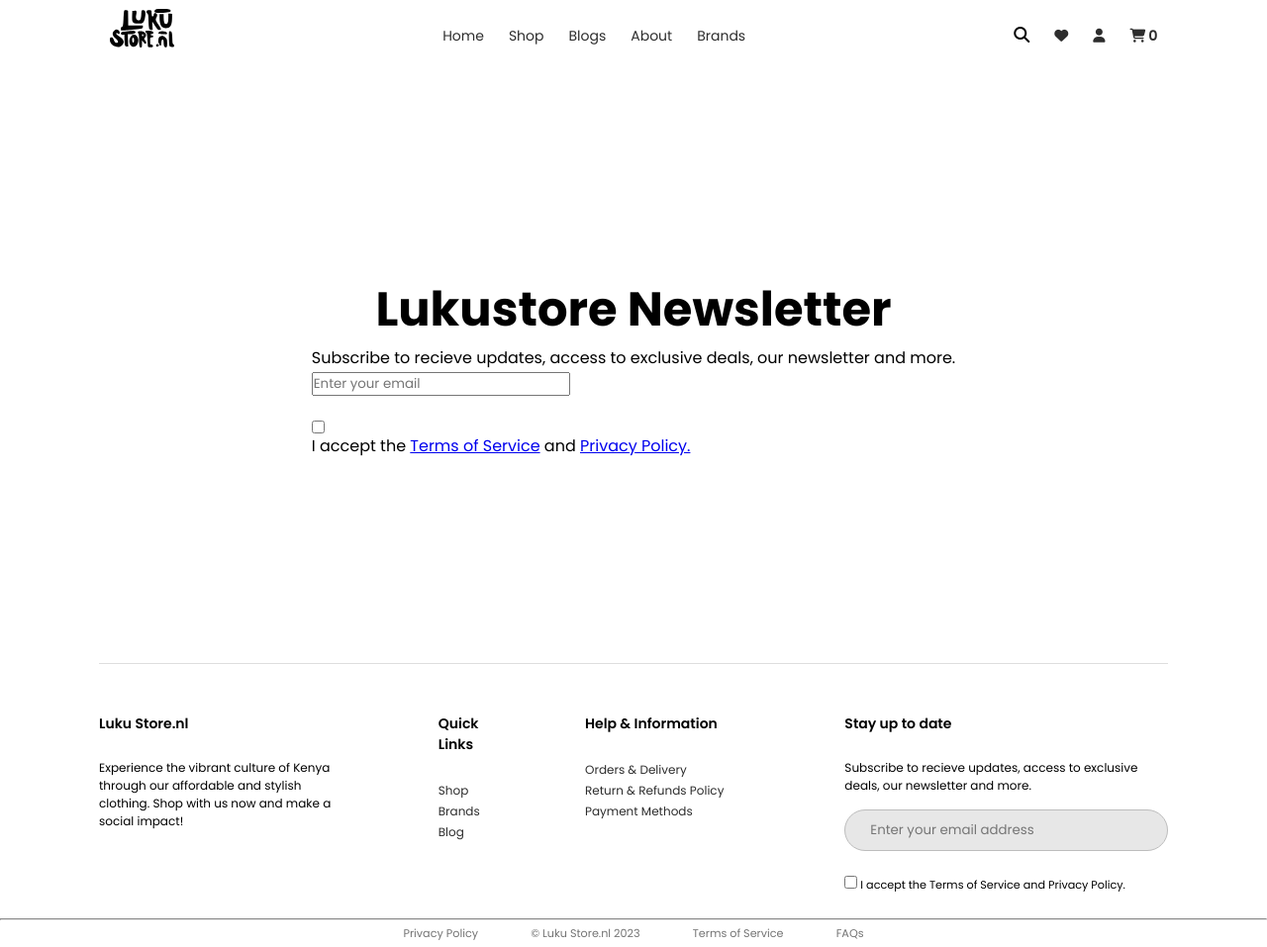
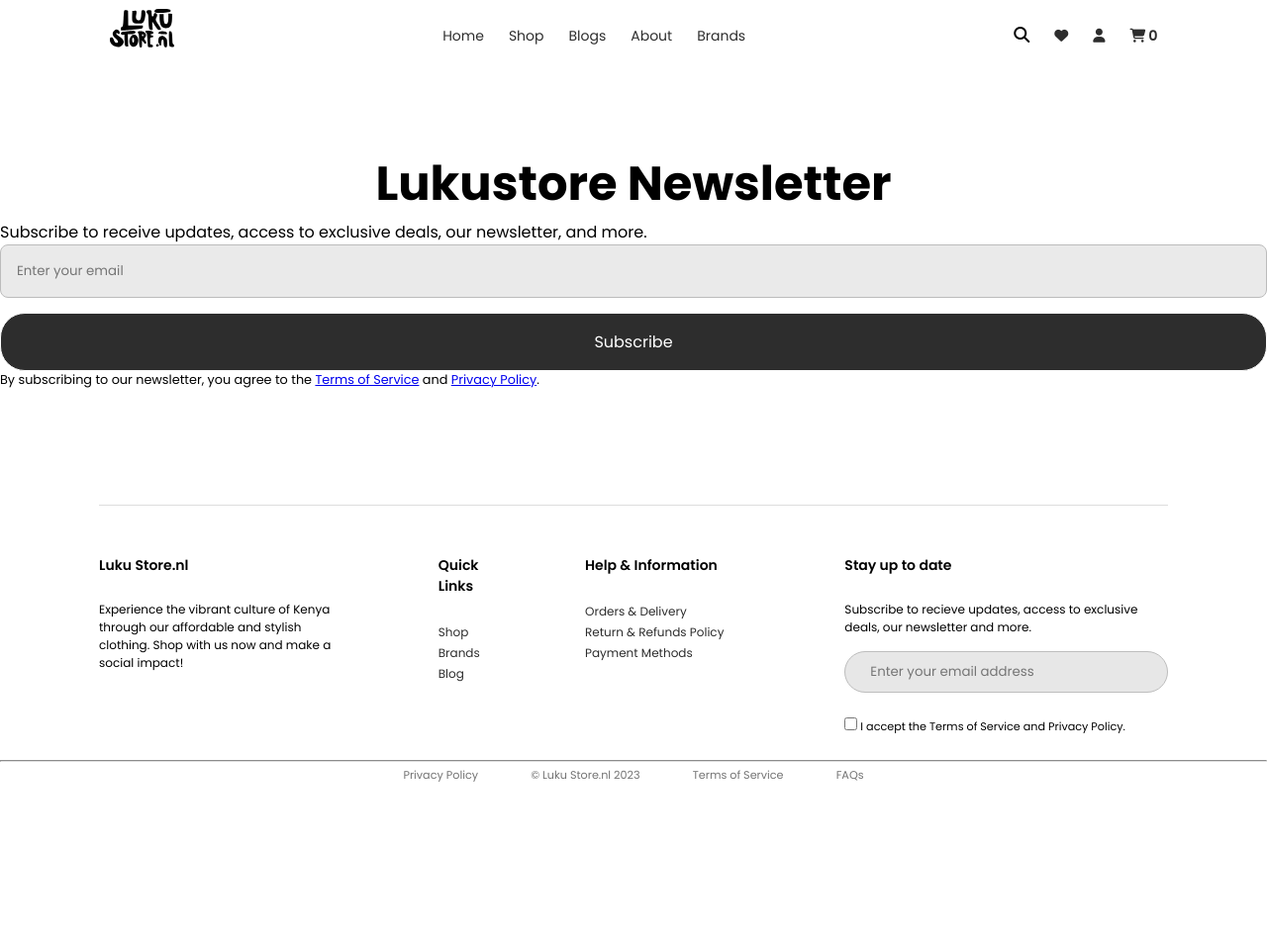
Before and after one commit to araptala/luku-store.nl, a Django app: page /newsletter/ in a window 1280 px wide. Shown: the whole page at 99% size. After the commit the page ends 790 px from the top, so only its background shows below. Run offline with Django 4.2, Linux system fonts and the light colour scheme; some libraries are stand-ins or nearby versions; some web fonts are replaced.

Commit message:
Overhaul

```diff
--- a/myapp/templates/newsletter.html
+++ b/myapp/templates/newsletter.html
@@ -1,33 +1,44 @@
 {% extends 'base.html' %} {% block body %}
-
-<section class="newsletter-page">
-  <form id="newsletter" method="POST">
+<section class="d-flex align-items-center justify-content-center h-100">
+  <div style="height: 45vh; margin-top: 5rem" class="cover-container w-50 p-3">
+    <main class="px-3">
+      <form method="POST">
         {% csrf_token %}
+        <div class="mb-3 text-center">
           <h1>Lukustore Newsletter</h1>
           <p>
-      Subscribe to recieve updates, access to exclusive deals, our newsletter
-      and more.
+            Subscribe to receive updates, access to exclusive deals, our
+            newsletter, and more.
           </p>
-    <p>{{message}}</p>
           <input
-      id="newsletter-email"
-      class="newsletter-input"
+            style="padding: 1rem"
             type="email"
+            class="form-control"
+            id="email"
             name="email"
             placeholder="Enter your email"
             required
           />
-    <span
-      ><input
-        type="checkbox"
-        id="myCheck"
-        onclick="myFunctionHere()"
-        required
-        class="newsletter-checkbox"
-      />
-      I accept the <a href="/help/#termsOfService">Terms of Service</a> and
-      <a href="/help/#privacyPolicy">Privacy Policy.</a>
-    </span>
+        </div>
+        <div class="d-grid">
+          <button
+            style="padding: 1rem; font-size: 1rem"
+            class="btn btn-dark"
+            type="submit"
+          >
+            Subscribe
+          </button>
+        </div>
       </form>
+    </main>
+
+    <footer class="mt-3 text-center">
+      <p style="font-size: 0.8rem">
+        By subscribing to our newsletter, you agree to the
+        <a class="underline" href="/help/#termsOfService">Terms of Service</a>
+        and <a class="underline" href="/help/#privacyPolicy">Privacy Policy</a>.
+      </p>
+    </footer>
+  </div>
 </section>
 {% endblock %}
```
Lines whose indentation alone changed are shown as unchanged.
